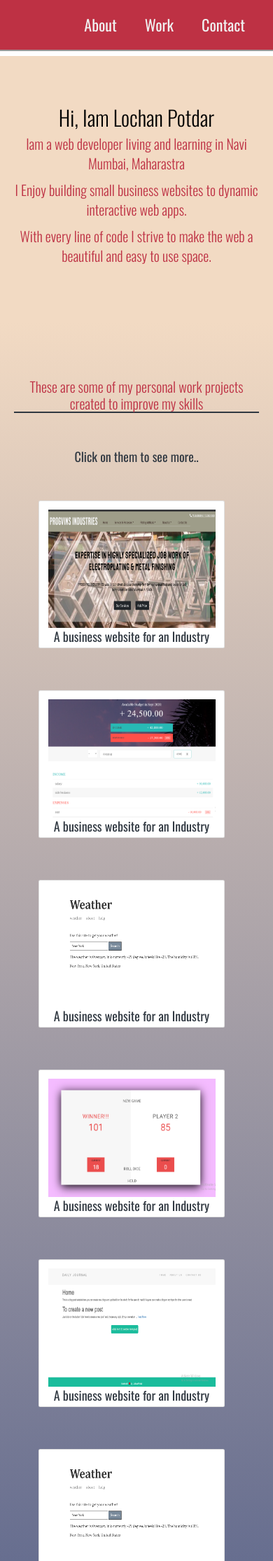
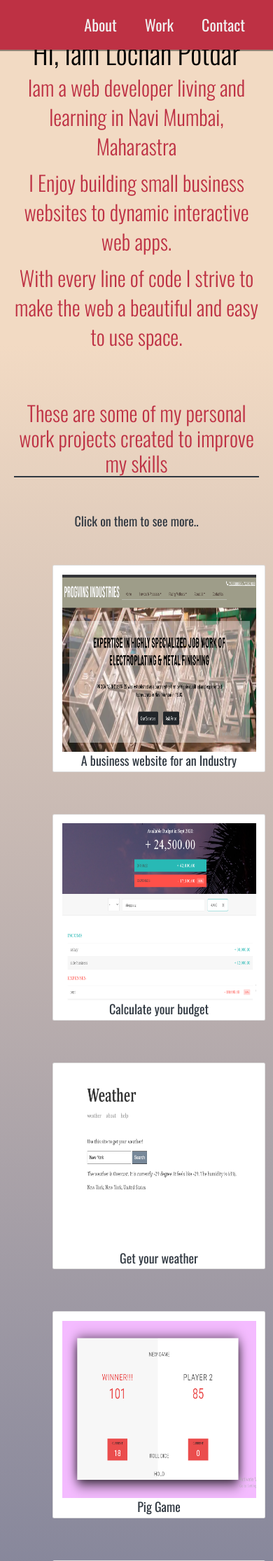
Before and after one commit to lochanp/personal-portfolio, a PHP site: page / in a window 390 px wide. Shown: the top 2230 px of the page at 70% size. Run offline with PHP 8.4, Linux system fonts and the light colour scheme; some libraries are stand-ins or nearby versions.

Commit message:
mobile responsiveness

```diff
--- a/css/index.css
+++ b/css/index.css
@@ -298,8 +298,46 @@
       height: 20vh !important;
     }
     .card {
-      height: 25vh;
+      height: 26vh;
       width: 70%;
       margin-left: 5rem;
     }
   }
+  @media(max-width:1100px) {
+    h2 {
+      font-size: 4rem !important;
+    }
+    .welcome-section p {
+      font-size: 3rem !important;
+    }
+    .projects-section-header {
+      font-size: 3rem !important;
+    }
+    .welcome-section {
+      height: 50vh !important;
+      margin-top: 7rem !important;
+    }
+    .contact-section {
+      height: 30vh;
+      padding: 0;
+      margin: 0;
+      margin-top: auto !important;
+    }
+    .contact-section-header > h2 {
+      font-size: 3rem !important;
+    }
+    .contact-section-header > p {
+      font-size: 2rem;
+    }
+    #profile-link {
+      font-size: 2rem !important;
+    }
+    .project-image {
+      height: 30vh !important;
+    }
+    .card {
+      height: 35vh;
+      width: 80%;
+      margin-left: 7rem;
+    }
+  }
--- a/index.html
+++ b/index.html
@@ -39,7 +39,7 @@
                 <div class="card">
                     <div class="card-body"><a href="https://lochanp.github.io/budget-site/" target="_blank">
                       <img class="project-image" height="320vh" src="img/Capture1.PNG" alt="project">
-                      <p class="card-title">A business website for an Industry</p></a>
+                      <p class="card-title">Calculate your budget</p></a>
                   </div>
                 </div>
               </div>
@@ -47,7 +47,7 @@
                 <div class="card">
                     <div class="card-body"><a href="https://lochan-weather-website.herokuapp.com/" target="_blank">
                       <img class="project-image" style="height: 53vh;" src="img/Capture.PNG" alt="project">
-                      <p class="card-title">A business website for an Industry</p></a>
+                      <p class="card-title">Get your weather</p></a>
                   </div>
                 </div>
               </div>
@@ -55,7 +55,7 @@
                 <div class="card">
                     <div class="card-body"><a href="https://lochanp.github.io/pig-game/">
                       <img class="project-image" height="320vh" src="img/Capture3.PNG" alt="project">
-                      <p class="card-title">A business website for an Industry</p></a>
+                      <p class="card-title">Pig Game</p></a>
                   </div>
                 </div>
               </div>
@@ -63,40 +63,20 @@
                 <div class="card">
                     <div class="card-body"><a href="https://calm-springs-66228.herokuapp.com/">
                       <img class="project-image" style="height: 51vh;" src="img/Capture4.PNG" alt="project">
-                      <p class="card-title">A business website for an Industry</p></a>
+                      <p class="card-title">Blog creating website</p></a>
                   </div>
                 </div>
               </div>
               <div class="col-sm-6">
                 <div class="card">
                     <div class="card-body"><a href="https://calm-springs-66228.herokuapp.com/">
-                      <img class="project-image" style="height: 51vh;" src="img/Capture.PNG" alt="project">
-                      <p class="card-title">A business website for an Industry</p></a>
+                      <img class="project-image" style="height: 51vh;" src="img/Capturer.PNG" alt="project">
+                      <p class="card-title">A Social network for developers</p></a>
                   </div>
                 </div>
               </div>
           </div>
-        <!-- <div class="projects-grid">
-          <a class="project project-tile" href="https://calm-springs-66228.herokuapp.com/" target="_blank">
-            <img class="project-image" src="img/capture2.png" alt="project">
-            <p class="project-tile">A Bussiness Website for an Industry</p>
-          <a class="project project-tile" href="https://lochanp.github.io/budget-site/" target="_blank">
-              <img class="project-image" src="img/Capture1.PNG" alt="project">
-              <p class="project-tile">Calculate your Budget</p>
-          </a>
-          <a class="project project-tile" href="https://lochan-weather-website.herokuapp.com/" target="_blank">
-            <img class="project-image" src="img/Capture.PNG" alt="project">
-            <p class="project-tile">Get your Weather</p>
-          </a>
-          <a class="project project-tile" href="https://lochanp.github.io/pig-game/" target="_blank">
-            <img class="project-image" src="img/Capture3.PNG" alt="project">
-            <p class="project-tile">Dice game</p>
-          </a>
-          <a class="project project-tile" href="https://github.com/lochanp/blog-with-databse" target="_blank">
-            <img class="project-image" src="img/Capture4.PNG" alt="project">
-            <p class="project-tile">Create and store new Blogs</p>
-          </a>
-        </div> -->
+
         <a href="https://github.com/lochanp?tab=repositories" class="btn btn-show-all" target="_blank">Show all<i class="fa fa-chevron-right"></i></a>
       </section>
       <section id="contact" class="contact-section">
```
